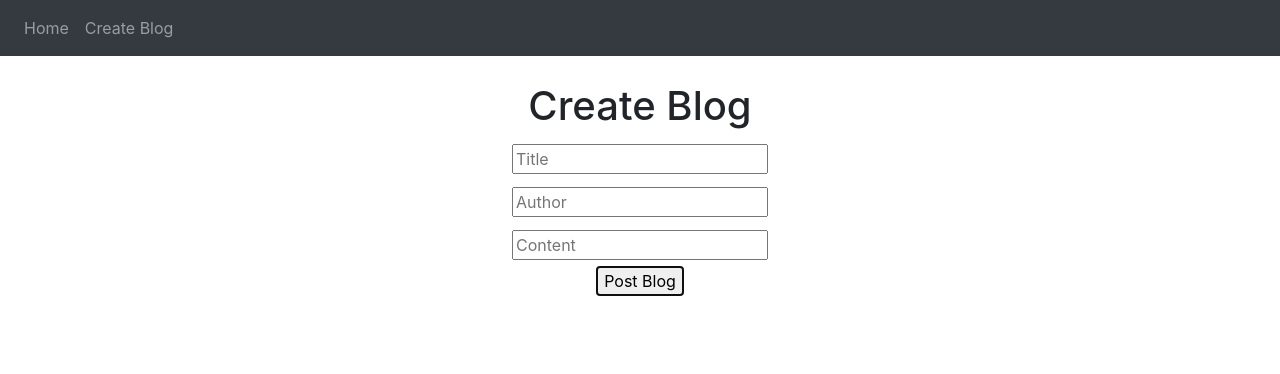
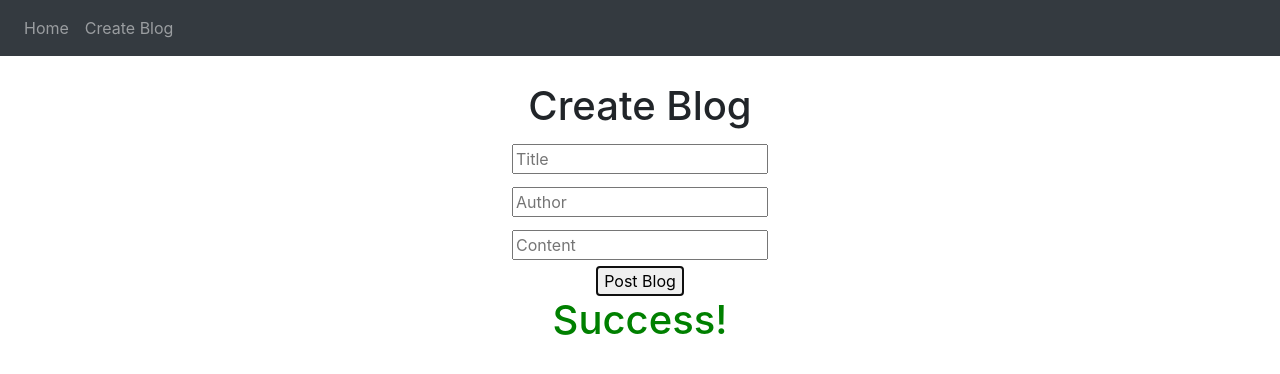
Before and after one commit to brandon2580/react-blog, a React (Create React App) app in the folder react-blog/: page /create-blog in a window 1280 px wide. Both pictures are taken after typing "Sample", "Sample", "Sample" into the empty fields and a click on the button "Post Blog". Shown: the top 374 px of the page. Built offline with nearby package versions, Linux system fonts and the light colour scheme.

Commit message:
form has success and error handling

```diff
--- a/react-blog/src/App.css
+++ b/react-blog/src/App.css
@@ -9,3 +9,11 @@
 .createBlogInput{
     margin: 0.5%;
 }
+
+.green{
+    color: green;
+}
+
+.red{
+    color: red;
+}
--- a/react-blog/src/Components/CreateBlog/CreateBlog.js
+++ b/react-blog/src/Components/CreateBlog/CreateBlog.js
@@ -5,6 +5,7 @@ const CreateBlog = () => {
     const [titleValue, setTitleValue] = React.useState('')
     const [authorValue, setAuthorValue] = React.useState('')
     const [contentValue, setContentValue] = React.useState('')
+    const [success, setSuccess] = React.useState(false)
 
     const callAPI = () => {
         fetch("http://localhost:9000/", {
@@ -18,11 +19,20 @@ const CreateBlog = () => {
     }
 
     const handleSubmit = () => {
-        callAPI()
-        console.log("Successfully submitted")
-        setTitleValue('')
-        setAuthorValue('')
-        setContentValue('')
+        if(titleValue && authorValue && contentValue != ''){
+            callAPI()
+            setTitleValue('')
+            setAuthorValue('')
+            setContentValue('')
+            setSuccess(true)
+            console.log("Successfully submitted")
+        } else {
+            setSuccess(<h1 className='center red'>Please fill all fields above</h1>)
+        }
+    }
+
+    if(success == true){
+        setSuccess(<h1 className='center green'>Success!</h1>)
     }
 
     return (
@@ -45,6 +55,7 @@ const CreateBlog = () => {
                     </div>
                 </div>
                 <button type="button" onClick={handleSubmit}>Post Blog</button>
+                {success}
             </div>
         </div>
     )
```
